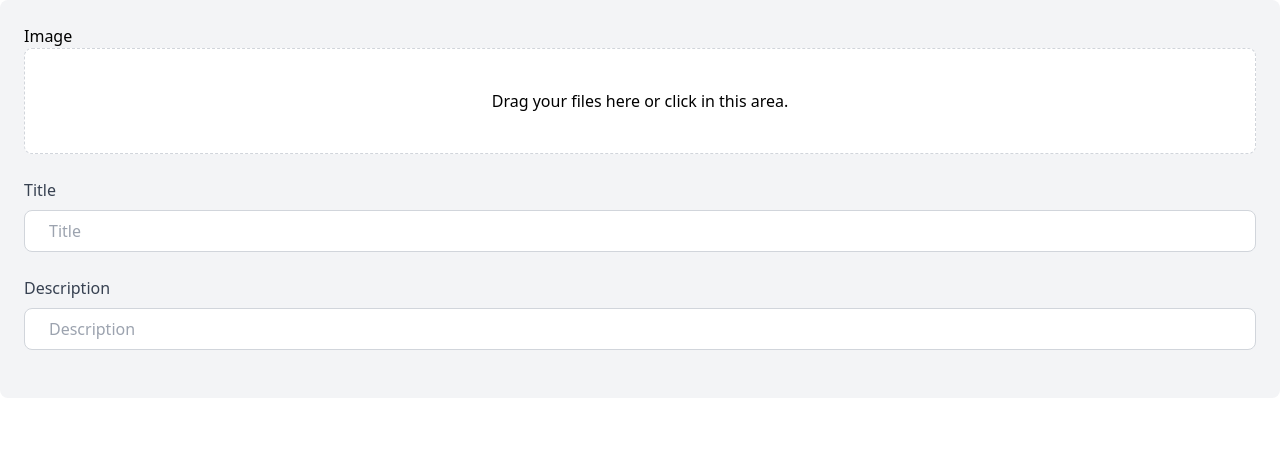
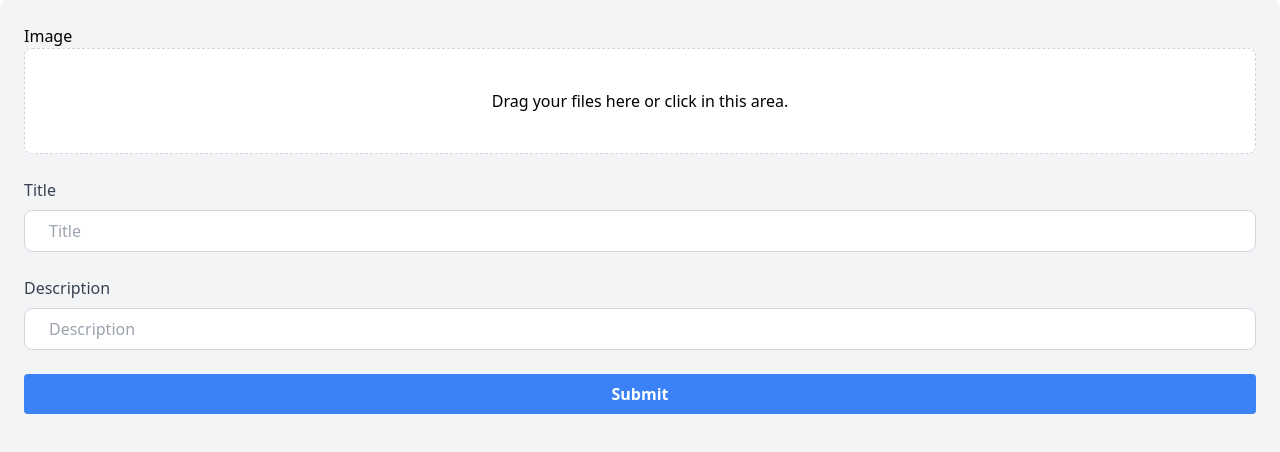
Before and after one commit to gregorlaan/the-social-media-tool, a Vue app: page / in a window 1280 px wide. Shown: the top 452 px of the page. Built offline with nearby package versions, Linux system fonts and the light colour scheme.

Commit message:
Add a submit button

```diff
--- a/src/components/UploadForm.vue
+++ b/src/components/UploadForm.vue
@@ -60,6 +60,12 @@
             >
           </div>
         </div>
+
+        <div class="col-12 mb-4">
+          <button class="bg-blue-500 hover:bg-blue-400 text-white font-bold py-2 px-4 rounded w-full">
+            Submit
+          </button>
+        </div>
       </div>
     </div>
   </div>
```
